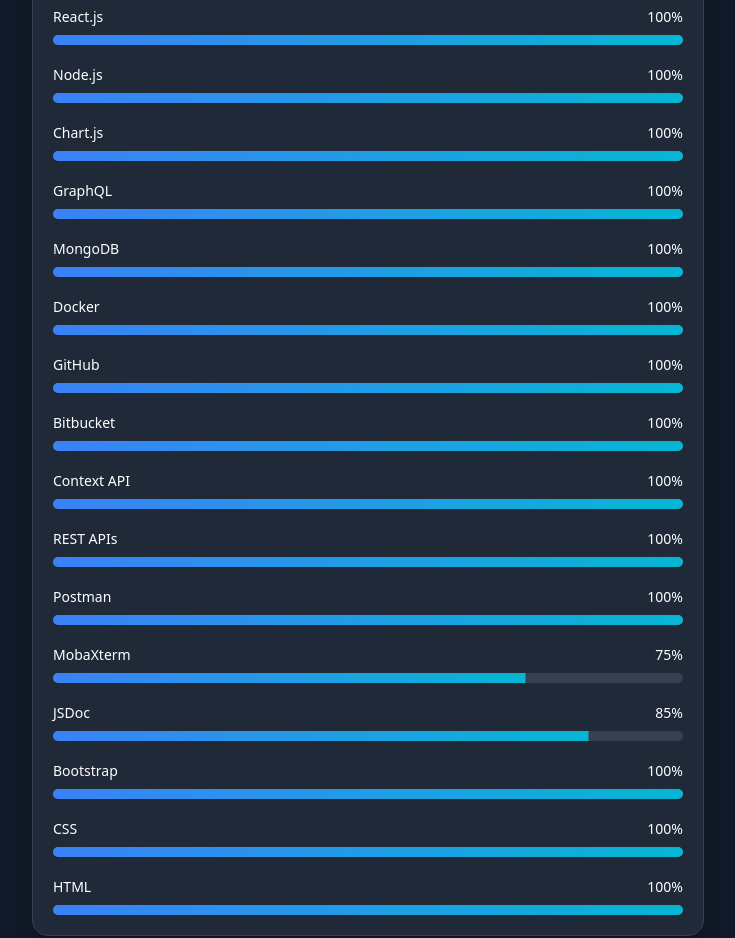
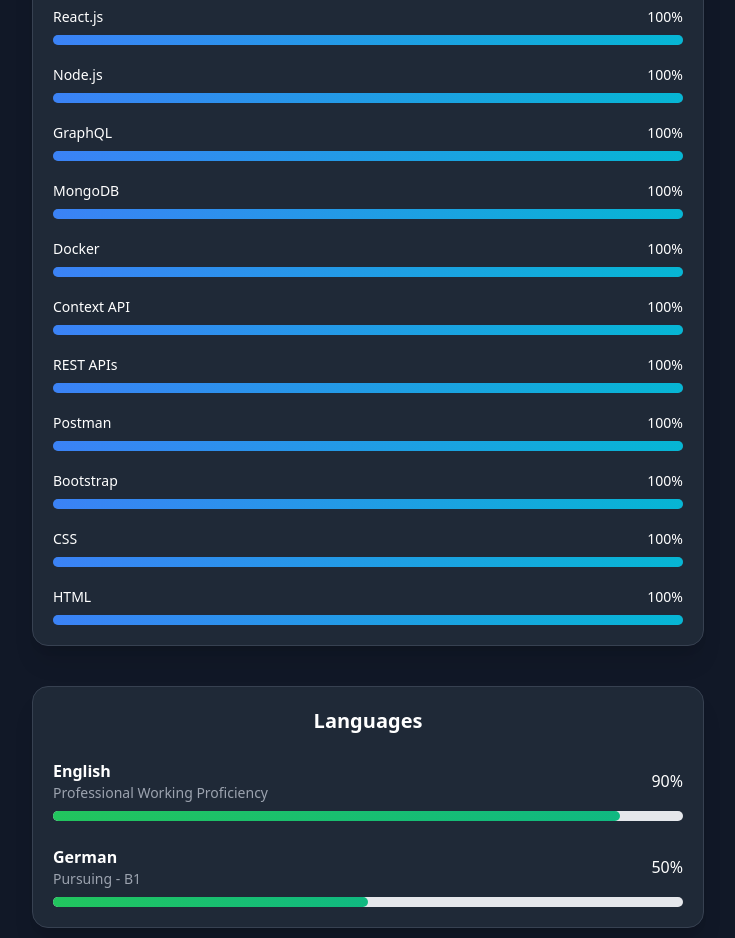
Before and after one commit to harikrishnabaskaran/hari-new-portfolio, a React (Vite) app: page / in a window 1280 px wide. Shown: the part 1580-2518 px from the top of the page, without its empty margins (272-1007 px from the left). Built offline with nearby package versions, Linux system fonts and the light colour scheme.

Commit message:
skills updated

```diff
--- a/src/components/Skills.jsx
+++ b/src/components/Skills.jsx
@@ -23,21 +23,21 @@
     { name: "TypeScript", level: 100 },
     { name: "React.js", level: 100 },
     { name: "Node.js", level: 100 },
-    { name: "Chart.js", level: 100 },
+    // { name: "Chart.js", level: 100 },
     { name: "GraphQL", level: 100 },
     { name: "MongoDB", level: 100 },
     { name: "Docker", level: 100 },
     // { name: "Material UI", level: 100 },
     // { name: "Fluent UI 9", level: 100 },
     // { name: "Git", level: 100 },
-    { name: "GitHub", level: 100 },
-    { name: "Bitbucket", level: 100 },
+    // { name: "GitHub", level: 100 },
+    // { name: "Bitbucket", level: 100 },
     // { name: "GitLab", level: 100 },
     { name: "Context API", level: 100 },
     { name: "REST APIs", level: 100 },
     { name: "Postman", level: 100 },
-    { name: "MobaXterm", level: 75 },
-    { name: "JSDoc", level: 85 },
+    // { name: "MobaXterm", level: 75 },
+    // { name: "JSDoc", level: 85 },
     { name: "Bootstrap", level: 100 },
     { name: "CSS", level: 100 },
     { name: "HTML", level: 100 },
```
